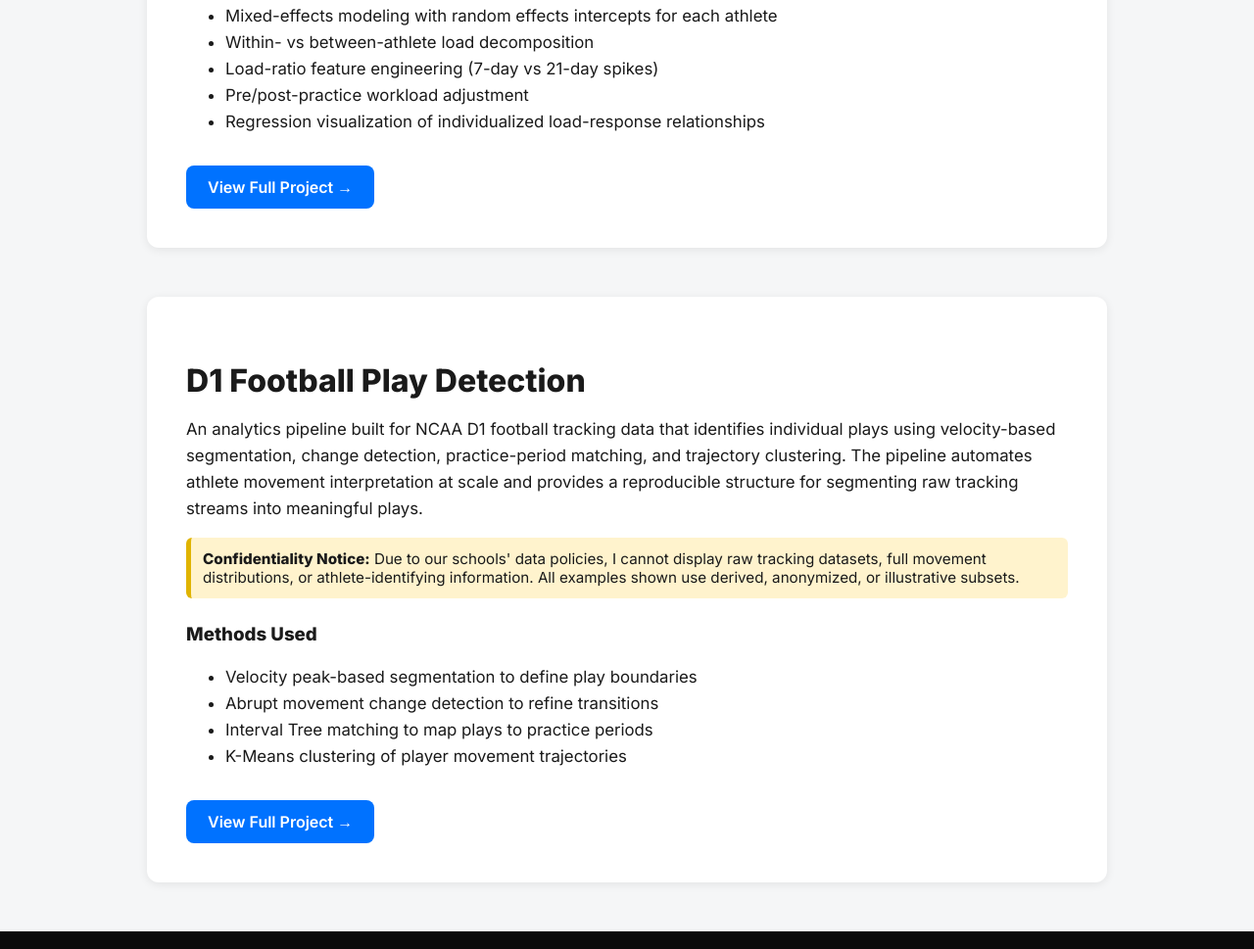
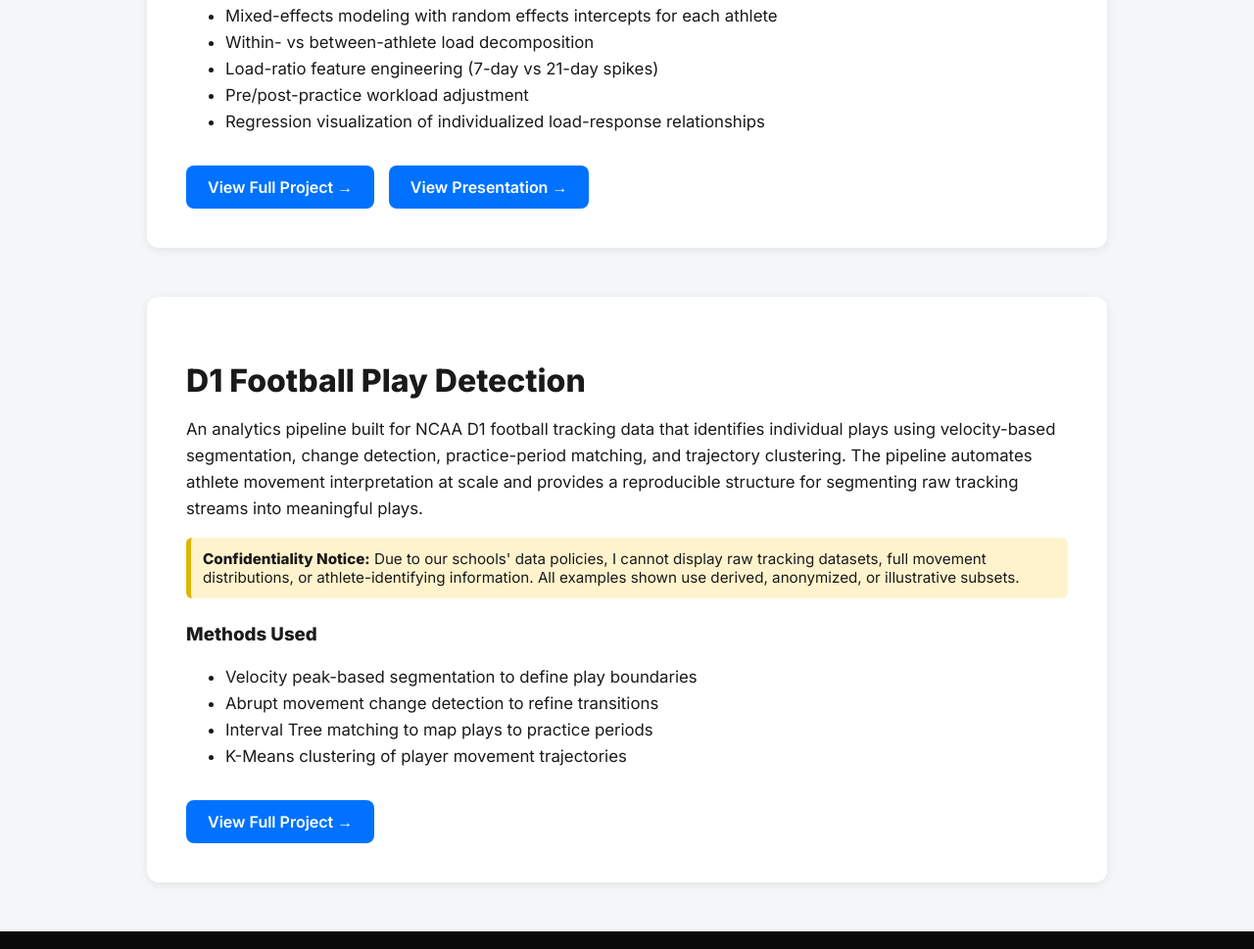
Before and after one commit to kwang9442/Data-Science-Portfolio, a plain HTML site: page index.html in a window 1280 px wide. Shown: the part 1236-2205 px from the top of the page at 98% size. Drawn offline with Linux system fonts and the light colour scheme.

Commit message:
Update index.html

```diff
--- a/index.html
+++ b/index.html
@@ -157,6 +157,11 @@
         </ul>
 
         <a href="projects/volleyball_cmj_analysis.html" class="btn">View Full Project →</a>
+        <a href="https://docs.google.com/presentation/d/1AP2wuQGNba9Vznm_7n7KO0euwmxKd9Tnza3iwwqzxrc/edit?usp=sharing"
+           class="btn"
+           target="_blank">
+           View Presentation →
+        </a>
     </section>
 
     <!--FOOTBALL -->
```
